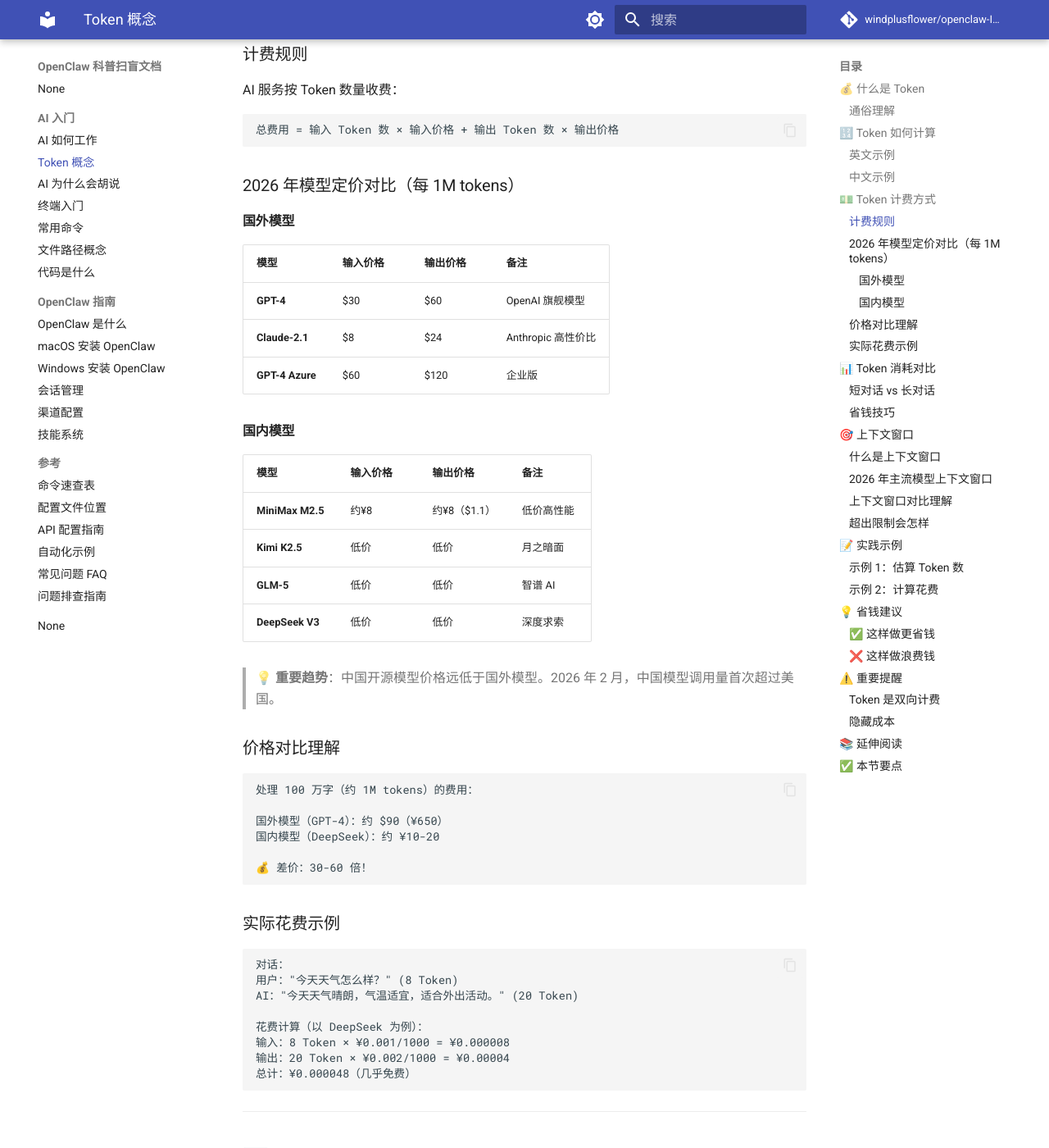
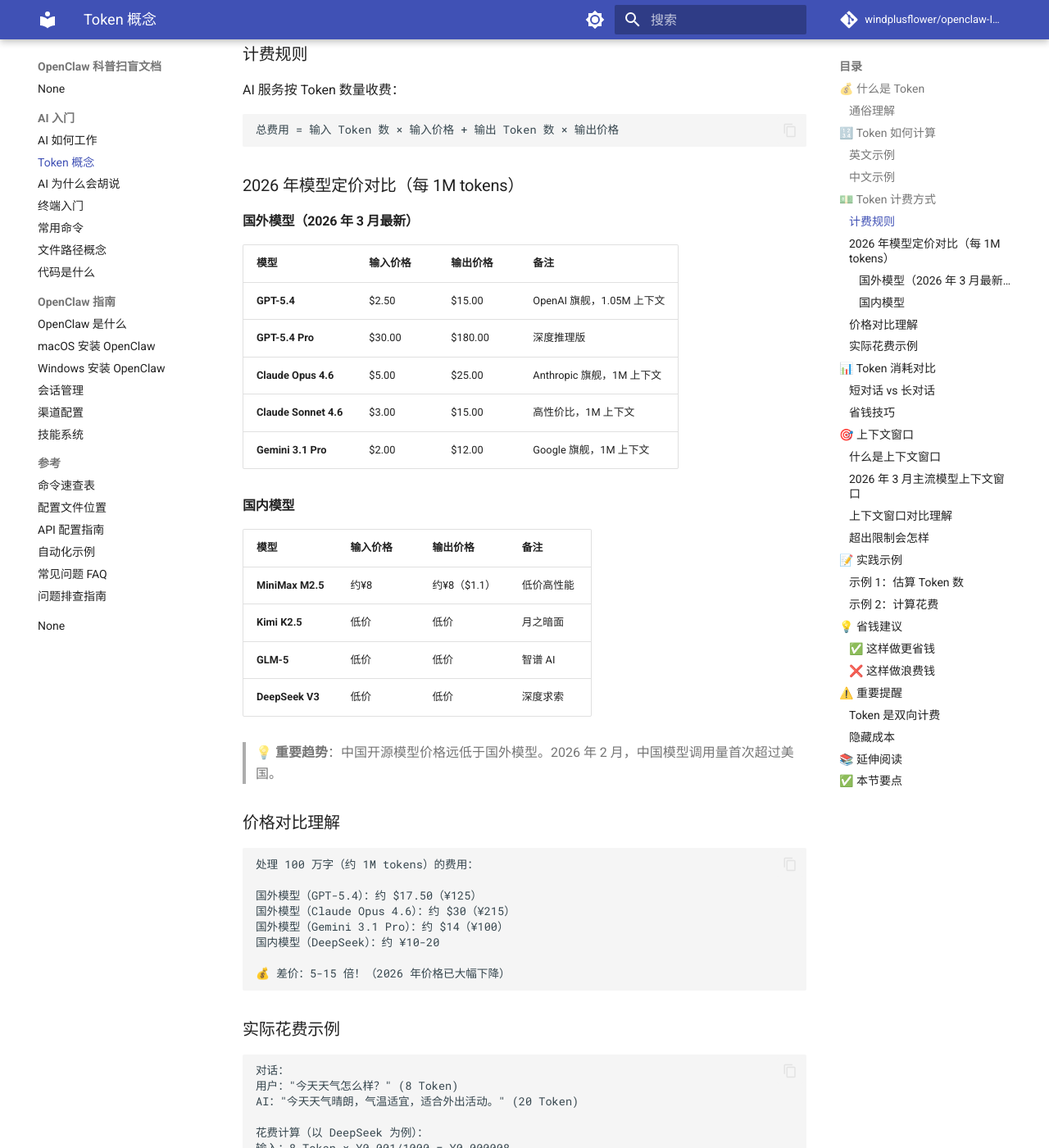
Before and after one commit to windplusflower/openclaw-Intro, an MkDocs documentation site: the page built from docs/01-ai-intro/02-token-concept.md, in a window 1280 px wide and 1400 px high, scrolled down 1096 px. Shown: the whole window at 82% size. Built offline with MkDocs 1.6.1 and Material for MkDocs 9.7.7, drawn with Linux system fonts in a browser that asks for light colours; comment, search, counter and statistics services are not loaded; some of the changed text lies outside the part shown.

Commit message:
fix: 修正模型版本为 2026 年 3 月最新

````diff
--- a/docs/01-ai-intro/02-token-concept.md
+++ b/docs/01-ai-intro/02-token-concept.md
@@ -54,13 +54,15 @@ AI 服务按 Token 数量收费：
 
 ### 2026 年模型定价对比（每 1M tokens）
 
-#### 国外模型
+#### 国外模型（2026 年 3 月最新）
 
 | 模型 | 输入价格 | 输出价格 | 备注 |
 |------|----------|----------|------|
-| **GPT-4** | $30 | $60 | OpenAI 旗舰模型 |
-| **Claude-2.1** | $8 | $24 | Anthropic 高性价比 |
-| **GPT-4 Azure** | $60 | $120 | 企业版 |
+| **GPT-5.4** | $2.50 | $15.00 | OpenAI 旗舰，1.05M 上下文 |
+| **GPT-5.4 Pro** | $30.00 | $180.00 | 深度推理版 |
+| **Claude Opus 4.6** | $5.00 | $25.00 | Anthropic 旗舰，1M 上下文 |
+| **Claude Sonnet 4.6** | $3.00 | $15.00 | 高性价比，1M 上下文 |
+| **Gemini 3.1 Pro** | $2.00 | $12.00 | Google 旗舰，1M 上下文 |
 
 #### 国内模型
 
@@ -78,10 +80,12 @@ AI 服务按 Token 数量收费：
 ```
 处理 100 万字（约 1M tokens）的费用：
 
-国外模型（GPT-4）：约 $90（¥650）
+国外模型（GPT-5.4）：约 $17.50（¥125）
+国外模型（Claude Opus 4.6）：约 $30（¥215）
+国外模型（Gemini 3.1 Pro）：约 $14（¥100）
 国内模型（DeepSeek）：约 ¥10-20
 
-💰 差价：30-60 倍！
+💰 差价：5-15 倍！（2026 年价格已大幅下降）
 ```
 
 ### 实际花费示例
@@ -131,16 +135,16 @@ AI 每次能处理的 Token 数量有限制：
 上下文窗口 = 输入 Token + 输出 Token 的最大值
 ```
 
-### 2026 年主流模型上下文窗口
+### 2026 年 3 月主流模型上下文窗口
 
 | 模型 | 上下文窗口 | 相当于 |
 |------|-----------|--------|
-| **GPT-4 Turbo** | 128K | 约 10 万字的小说 |
-| **Claude Sonnet 4** | 200K | 约 15 万字的小说 |
-| **Claude Opus 4.1** | 200K | 约 15 万字的小说 |
+| **GPT-5.4** | 1.05M | 约 80 万字的小说 |
+| **Claude Opus 4.6** | 1M | 约 80 万字的小说 |
+| **Claude Sonnet 4.6** | 1M | 约 80 万字的小说 |
+| **Gemini 3.1 Pro** | 1M | 约 80 万字的小说 |
 | **DeepSeek V3** | 128K（灰度测试 1M） | 约 10 万字的小说 |
 | **Qwen2.5-1M** | 1M（100 万 tokens） | 约 80 万字的小说 |
-| **Gemini 2.5 Pro** | 1M | 约 80 万字的小说 |
 | **豆包 1.5 Pro** | 256K | 约 20 万字的小说 |
 
 ### 上下文窗口对比理解
````
Also changed, not shown: docs/02-opencode-guide/01-what-is-opencode.md (+6 -3 lines), docs/02-opencode-guide/04-session-management.md (+4 -2 lines), docs/03-reference/api-setup.md (+9 -5 lines), docs/03-reference/faq.md (+6 -4 lines).
